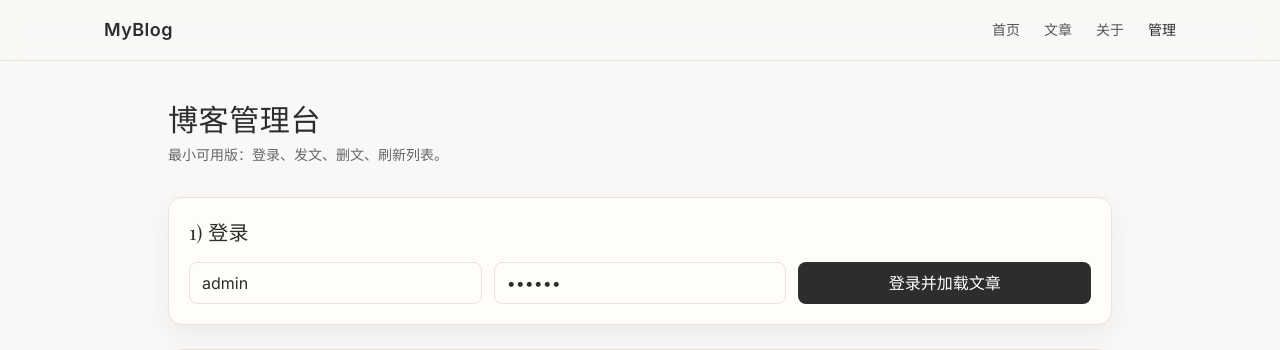
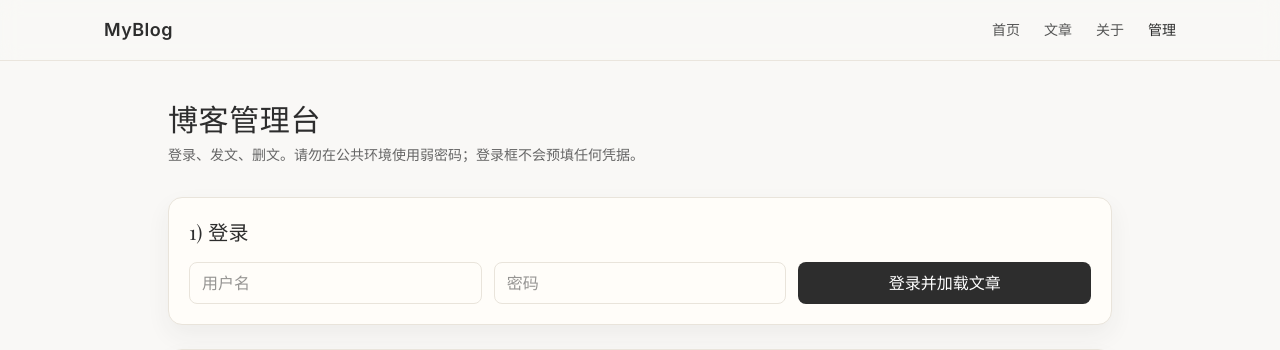
Before and after one commit to qinlaihui2/repo, a Next.js app: page /admin in a window 1280 px wide. Shown: the top 350 px of the page. Built offline with nearby package versions, Linux system fonts and the light colour scheme; no server answers; a web font is replaced by a local one.

Commit message:
Add files via upload

```diff
--- a/app/admin/page.tsx
+++ b/app/admin/page.tsx
@@ -9,8 +9,8 @@ const apiBase = getApiBase();
 
 export default function AdminPage() {
   const [token, setToken] = useState("");
-  const [username, setUsername] = useState("admin");
-  const [password, setPassword] = useState("123456");
+  const [username, setUsername] = useState("");
+  const [password, setPassword] = useState("");
   const [title, setTitle] = useState("");
   const [summary, setSummary] = useState("");
   const [content, setContent] = useState("");
@@ -98,13 +98,28 @@ export default function AdminPage() {
       <SiteHeader />
       <main className="mx-auto w-full max-w-5xl px-6 py-10 md:px-10">
       <h1 className="mb-2 text-3xl">博客管理台</h1>
-      <p className="mb-8 text-sm text-[#666]">最小可用版：登录、发文、删文、刷新列表。</p>
+      <p className="mb-8 text-sm text-[#666]">
+        登录、发文、删文。请勿在公共环境使用弱密码；登录框不会预填任何凭据。
+      </p>
 
       <section className="mag-card mb-6 rounded-xl p-5">
         <h2 className="mb-4 text-xl">1) 登录</h2>
         <form onSubmit={onLogin} className="grid gap-3 md:grid-cols-3">
-          <input className="rounded-md border px-3 py-2" value={username} onChange={(e) => setUsername(e.target.value)} placeholder="用户名" />
-          <input className="rounded-md border px-3 py-2" value={password} onChange={(e) => setPassword(e.target.value)} placeholder="密码" type="password" />
+          <input
+            className="rounded-md border px-3 py-2"
+            value={username}
+            onChange={(e) => setUsername(e.target.value)}
+            placeholder="用户名"
+            autoComplete="username"
+          />
+          <input
+            className="rounded-md border px-3 py-2"
+            value={password}
+            onChange={(e) => setPassword(e.target.value)}
+            placeholder="密码"
+            type="password"
+            autoComplete="current-password"
+          />
           <button className="rounded-md bg-[#2d2d2d] px-4 py-2 text-white" type="submit">
             登录并加载文章
           </button>
```
